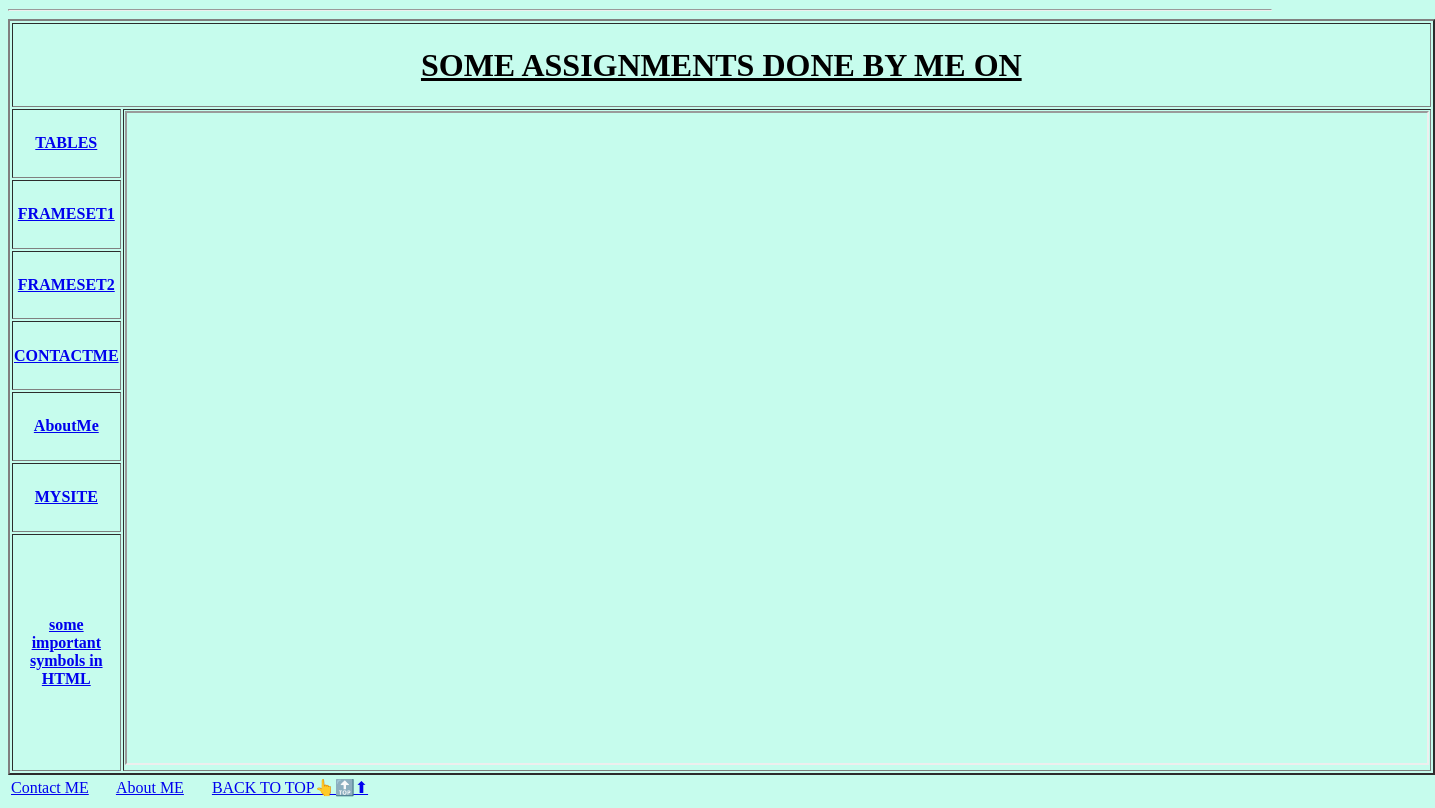
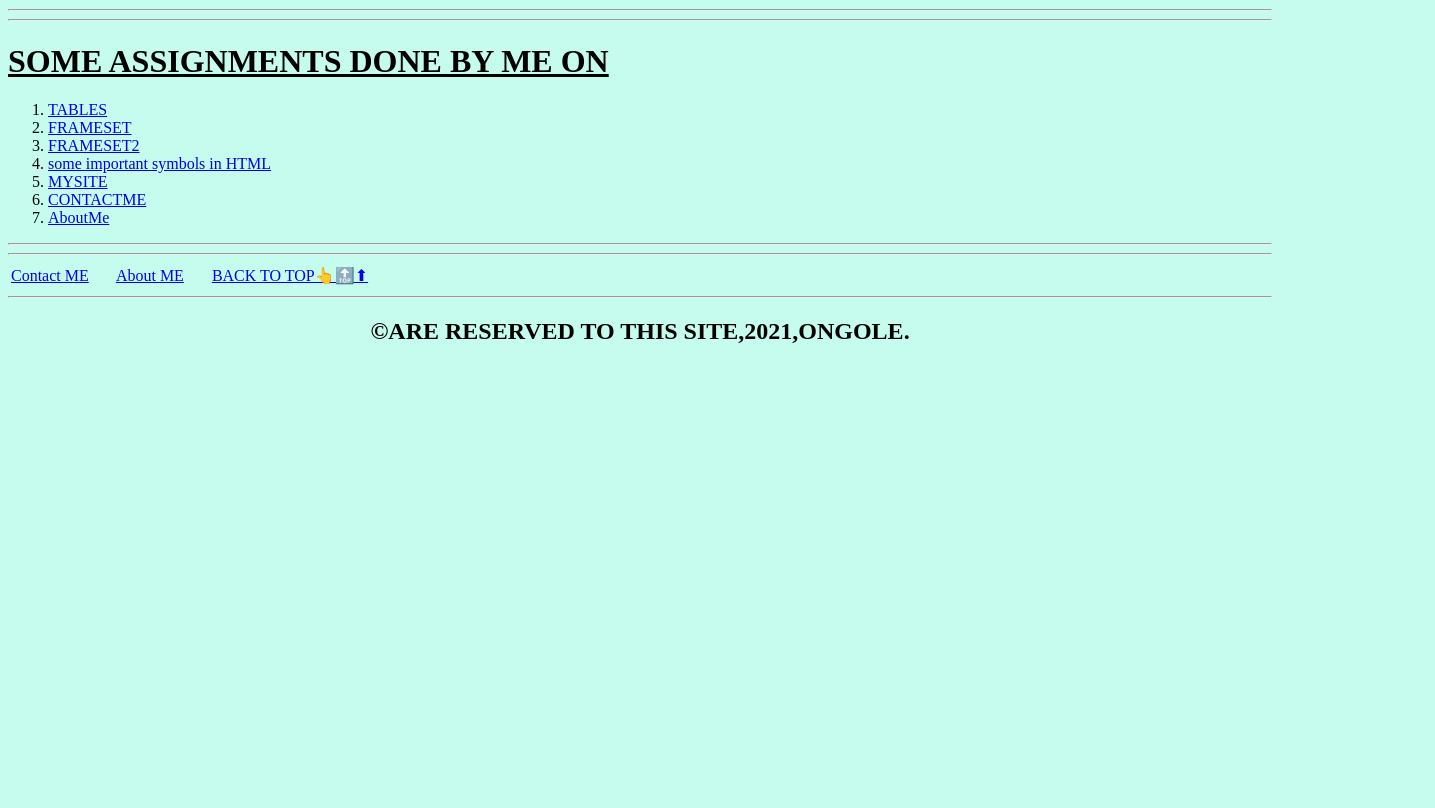
Before and after one commit to SRIDHAR2002/mypersonalsite, a plain HTML site: page index.html in a window 1280 px wide. Shown: the part 2951-3759 px from the top of the page, 1435 px wide, since content can reach past the window. After the commit the page ends 3316 px from the top, so only its background shows below. Drawn offline with Linux system fonts and the light colour scheme.

Commit message:
Add files via upload

```diff
--- a/index.html
+++ b/index.html
@@ -169,57 +169,39 @@
             </tr>
           </table>
             <iframe src="https://sridhar2002.github.io/sridhar" width="560px" height="315px"></iframe><br />
-<iframe width="560" height="315" src="https://www.youtube.com/embed/gM0AbQjaZ1k?start=15" frameborder="0" allow="accelerometer; autoplay; clipboard-write; encrypted-media; gyroscope; picture-in-picture" allowfullscreen></iframe><hr />
-      <table border="2">
-        <tr>
-          <th COLspan="2">
-            <h1><u>SOME ASSIGNMENTS DONE BY ME ON</u></h1>
-          </th>
-          <tr>
-          <th>
-              <A HREF="ASSIGNMENT.HTML" TARGET="baby">TABLES</A>
-            </TH>
-            <td rowspan="8">
-                <iframe name="baby" src="" width="1300px" height="650px"></iframe>
-            </td>
-          </TR>
-          <TR>
-            <TH>
-                <a href="frameset.html" target="baby">FRAMESET1</a>
-            </TH>
-          </TR>
-          <TR>
-            <TH>
-                <A HREF="FRAMESET2.HTML" TARGET="baby">FRAMESET2</A>
-            </TH>
-          </TR>
-          <TR>
-            <TH>
-              <a href="contactus.html" target="baby">CONTACTME</a>
-            </TH>
-          </TR>
-          <TR>
-            <TH>
-                <a href="aboutus.html" target="baby">AboutMe</a>
-            </TH>
-          </TR>
-          <TR>
-          <TH>
-            <a href="index.html" target="baby">MYSITE</a>
-          </TH>
-          </TR>
-          <TR>
-            <TH>
-              <a href="symbols.html" target="baby">some important symbols in HTML</a>
-            </TH>
-          </TR>
-            <table>
-
+<iframe width="560" height="315" src="https://www.youtube.com/embed/gM0AbQjaZ1k?start=15" frameborder="0" allow="accelerometer; autoplay; clipboard-write; encrypted-media; gyroscope; picture-in-picture" allowfullscreen></iframe><hr /><hr />
+<h1><u>SOME ASSIGNMENTS DONE BY ME ON</u></h1>
+<ol>
+  <li>
+    <A HREF="ASSIGNMENT.HTML" TARGET="_blank">TABLES</A>
+  </li>
+  <li>
+    <a href="frameset" target="_blank">FRAMESET</a>
+  </li>
+  <li>
+      <A HREF="FRAMESET2.HTML" TARGET="_blank">FRAMESET2</A>
+  </li>
+  <LI>
+    <a href="symbols.html" target="_blank">some important symbols in HTML</a>
+  </LI>
+  <li>
+    <a href="index.html" target="_blank">MYSITE</a>
+  </li>
+  <li>
+      <a href="contactus.html" target="_blank">CONTACTME</a>
+  </li>
+  <li>
+    <a href="aboutus.html" target="_blank">AboutMe</a>
+  </li>
+</ol>
+<hr /><hr /><table>
         <td>
               <a href="contactus.html" TARGET="-BLANK">Contact ME</a>
             &nbsp &nbsp&nbsp&nbsp  <a href="aboutus.html" TARGET="-BLANK">About ME</a>
-      &nbsp &nbsp&nbsp&nbsp <a href="#">BACK TO TOP👆🔝⬆</a
+      &nbsp &nbsp&nbsp&nbsp <a href="#">BACK TO TOP👆🔝⬆</a>
+
             </TD>
-          </table>
+          </table><HR />
+          <H2 ALIGN="CENTER">&copyARE RESERVED TO THIS SITE,2021,ONGOLE.</H2>
           </body>
 </html>
```
